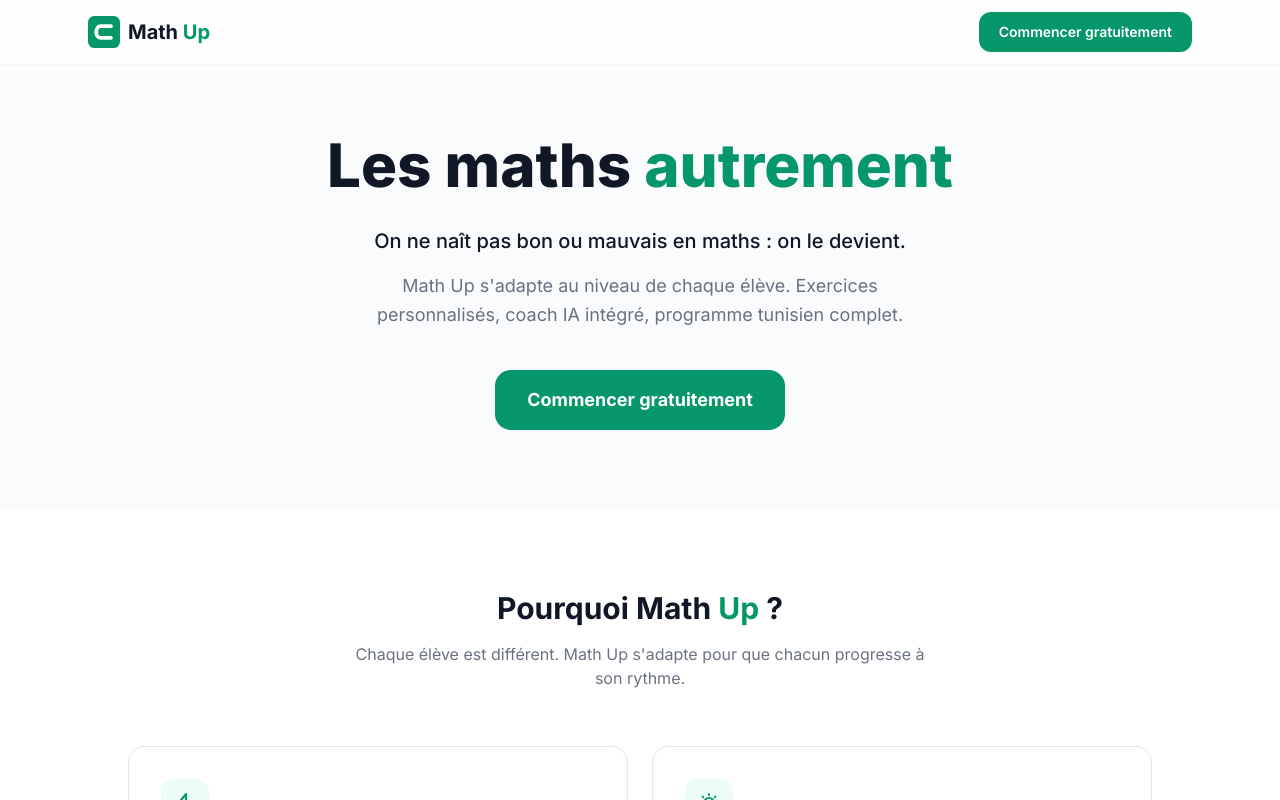
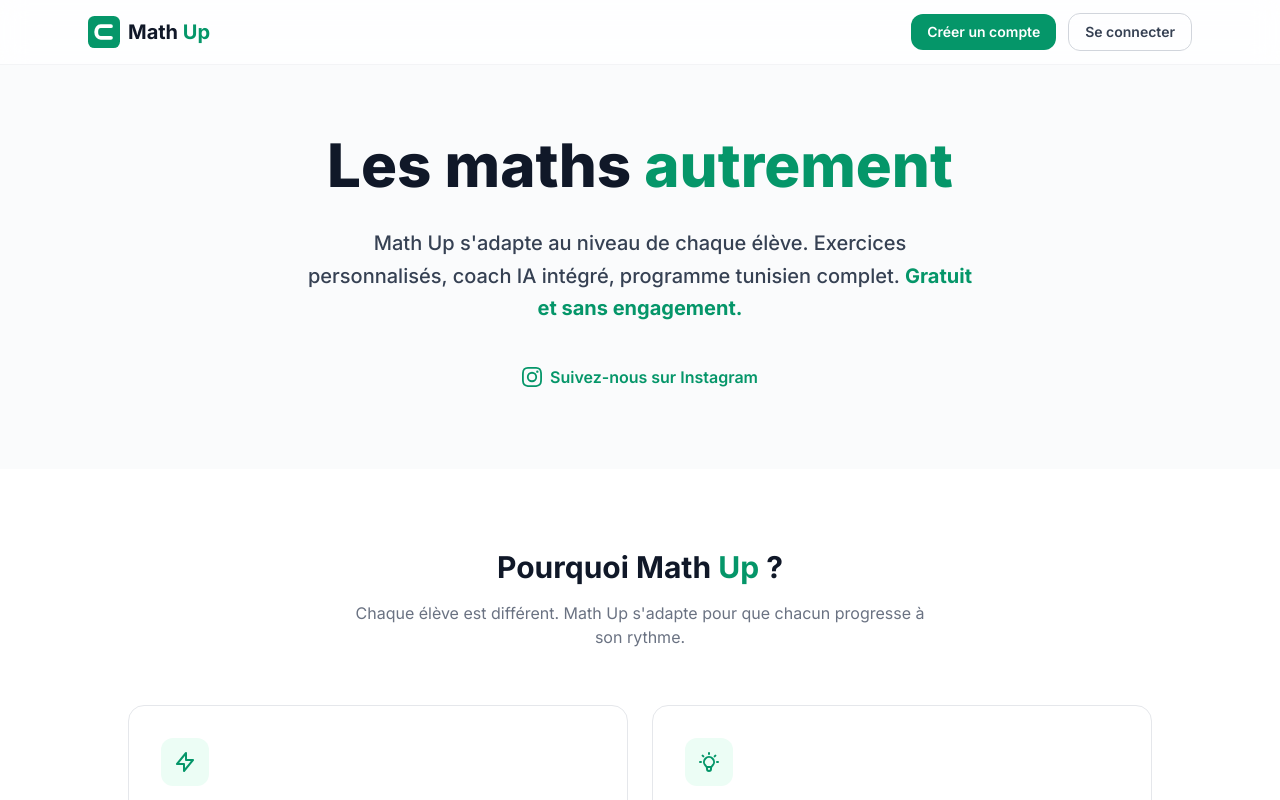
Before and after one commit to selimbouasker/website_math-up, a Next.js app: page / in a window 1280 px wide. Shown: the top 800 px of the page. Built offline with nearby package versions, Linux system fonts and the light colour scheme.

Commit message:
Update hero: new header buttons, Instagram link, highlight free offer

```diff
--- a/app/page.tsx
+++ b/app/page.tsx
@@ -11,12 +11,20 @@
             </svg>
             <span className="font-bold text-xl text-gray-900">Math <span className="text-[#059669]">Up</span></span>
           </div>
-          <a
-            href="https://student.math-up.ai/signup"
-            className="px-5 py-2.5 bg-[#059669] hover:bg-[#047857] text-white rounded-xl text-sm font-semibold transition-colors"
-          >
-            Commencer gratuitement
-          </a>
+          <div className="flex items-center gap-3">
+            <a
+              href="https://student.math-up.ai/signup"
+              className="px-4 py-2 bg-[#059669] hover:bg-[#047857] text-white rounded-xl text-sm font-semibold transition-colors"
+            >
+              Créer un compte
+            </a>
+            <a
+              href="https://student.math-up.ai/login"
+              className="px-4 py-2 border border-gray-300 hover:border-[#059669] text-gray-700 hover:text-[#059669] rounded-xl text-sm font-semibold transition-colors"
+            >
+              Se connecter
+            </a>
+          </div>
         </div>
       </nav>
 
@@ -26,18 +34,15 @@
           <h1 className="text-5xl sm:text-6xl font-extrabold text-gray-900 leading-tight mb-6">
             Les maths <span className="text-[#059669]">autrement</span>
           </h1>
-          <p className="text-xl text-gray-900 font-medium max-w-2xl mx-auto mb-4">
-            On ne naît pas bon ou mauvais en maths : on le devient.
+          <p className="text-xl text-gray-700 font-medium max-w-2xl mx-auto mb-10 leading-relaxed">
+            Math Up s&apos;adapte au niveau de chaque élève. Exercices personnalisés, coach IA intégré, programme tunisien complet. <span className="text-[#059669] font-bold">Gratuit et sans engagement.</span>
           </p>
-          <p className="text-lg text-gray-500 max-w-xl mx-auto mb-10 leading-relaxed">
-            Math Up s&apos;adapte au niveau de chaque élève. Exercices personnalisés, coach IA intégré, programme tunisien complet.
-          </p>
-          <div className="flex flex-col sm:flex-row gap-4 justify-center">
-            <a
-              href="https://student.math-up.ai/signup"
-              className="px-8 py-4 bg-[#059669] hover:bg-[#047857] text-white rounded-2xl text-lg font-bold transition-colors"
-            >
-              Commencer gratuitement
+          <div className="flex flex-col items-center gap-4">
+            <a href="https://www.instagram.com/math_up_tn/" target="_blank" rel="noopener noreferrer" className="inline-flex items-center gap-2 text-[#059669] hover:text-[#047857] font-semibold transition-colors">
+              <svg className="w-5 h-5" fill="currentColor" viewBox="0 0 24 24">
+                <path d="M12 2.163c3.204 0 3.584.012 4.85.07 3.252.148 4.771 1.691 4.919 4.919.058 1.265.069 1.645.069 4.849 0 3.205-.012 3.584-.069 4.849-.149 3.225-1.664 4.771-4.919 4.919-1.266.058-1.644.07-4.85.07-3.204 0-3.584-.012-4.849-.07-3.26-.149-4.771-1.699-4.919-4.92-.058-1.265-.07-1.644-.07-4.849 0-3.204.013-3.583.07-4.849.149-3.227 1.664-4.771 4.919-4.919 1.266-.057 1.645-.069 4.849-.069zM12 0C8.741 0 8.333.014 7.053.072 2.695.272.273 2.69.073 7.052.014 8.333 0 8.741 0 12c0 3.259.014 3.668.072 4.948.2 4.358 2.618 6.78 6.98 6.98C8.333 23.986 8.741 24 12 24c3.259 0 3.668-.014 4.948-.072 4.354-.2 6.782-2.618 6.979-6.98.059-1.28.073-1.689.073-4.948 0-3.259-.014-3.667-.072-4.947-.196-4.354-2.617-6.78-6.979-6.98C15.668.014 15.259 0 12 0zm0 5.838a6.162 6.162 0 100 12.324 6.162 6.162 0 000-12.324zM12 16a4 4 0 110-8 4 4 0 010 8zm6.406-11.845a1.44 1.44 0 100 2.881 1.44 1.44 0 000-2.881z"/>
+              </svg>
+              Suivez-nous sur Instagram
             </a>
           </div>
         </div>
@@ -124,14 +129,6 @@
           >
             Commencer gratuitement
           </a>
-          <div className="mt-8">
-            <a href="https://www.instagram.com/math_up_tn/" target="_blank" rel="noopener noreferrer" className="inline-flex items-center gap-2 text-[#059669] hover:text-[#047857] font-semibold transition-colors">
-              <svg className="w-6 h-6" fill="currentColor" viewBox="0 0 24 24">
-                <path d="M12 2.163c3.204 0 3.584.012 4.85.07 3.252.148 4.771 1.691 4.919 4.919.058 1.265.069 1.645.069 4.849 0 3.205-.012 3.584-.069 4.849-.149 3.225-1.664 4.771-4.919 4.919-1.266.058-1.644.07-4.85.07-3.204 0-3.584-.012-4.849-.07-3.26-.149-4.771-1.699-4.919-4.92-.058-1.265-.07-1.644-.07-4.849 0-3.204.013-3.583.07-4.849.149-3.227 1.664-4.771 4.919-4.919 1.266-.057 1.645-.069 4.849-.069zM12 0C8.741 0 8.333.014 7.053.072 2.695.272.273 2.69.073 7.052.014 8.333 0 8.741 0 12c0 3.259.014 3.668.072 4.948.2 4.358 2.618 6.78 6.98 6.98C8.333 23.986 8.741 24 12 24c3.259 0 3.668-.014 4.948-.072 4.354-.2 6.782-2.618 6.979-6.98.059-1.28.073-1.689.073-4.948 0-3.259-.014-3.667-.072-4.947-.196-4.354-2.617-6.78-6.979-6.98C15.668.014 15.259 0 12 0zm0 5.838a6.162 6.162 0 100 12.324 6.162 6.162 0 000-12.324zM12 16a4 4 0 110-8 4 4 0 010 8zm6.406-11.845a1.44 1.44 0 100 2.881 1.44 1.44 0 000-2.881z"/>
-              </svg>
-              Suivez-nous sur Instagram
-            </a>
-          </div>
         </div>
       </section>
 
```
